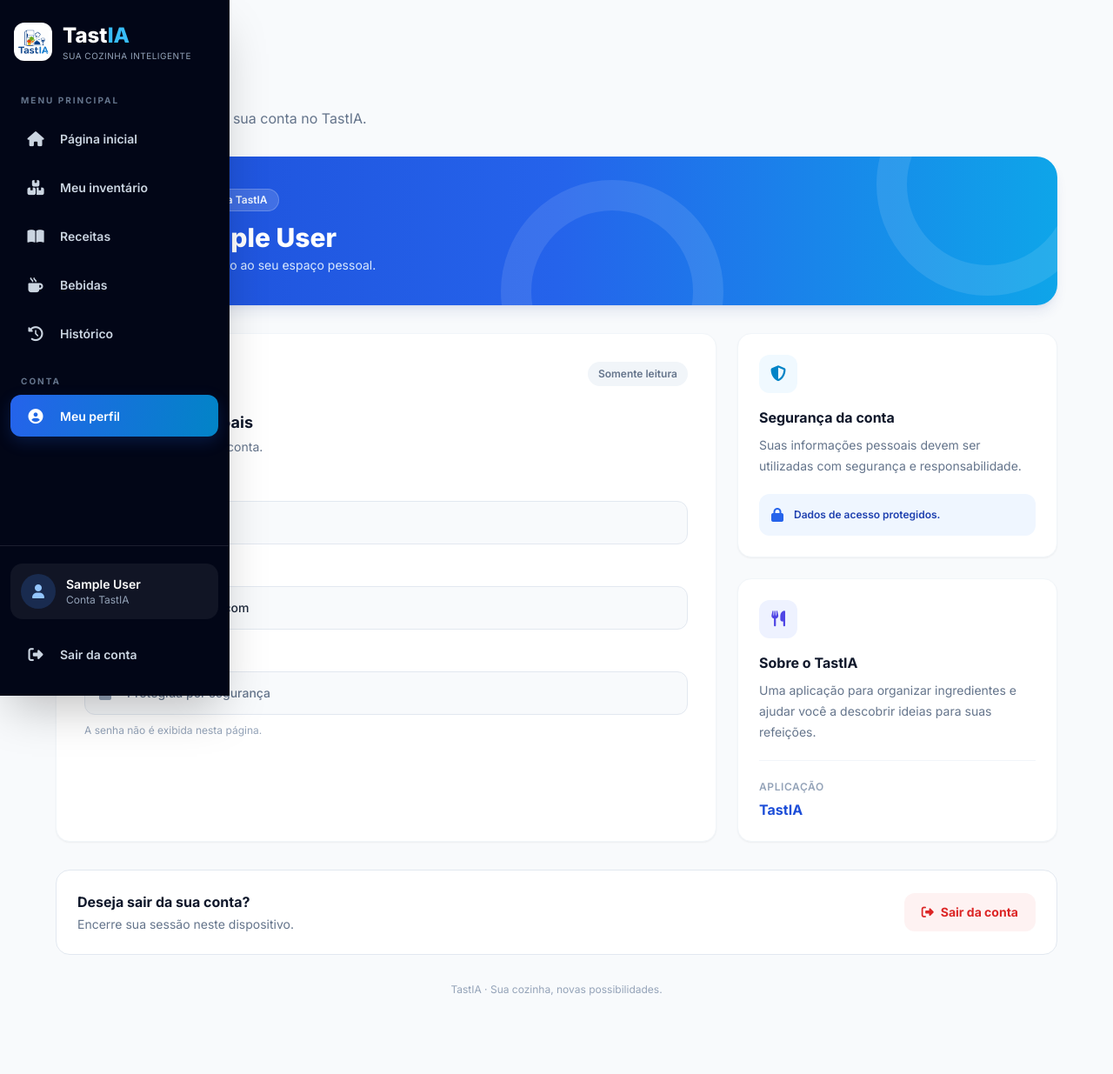
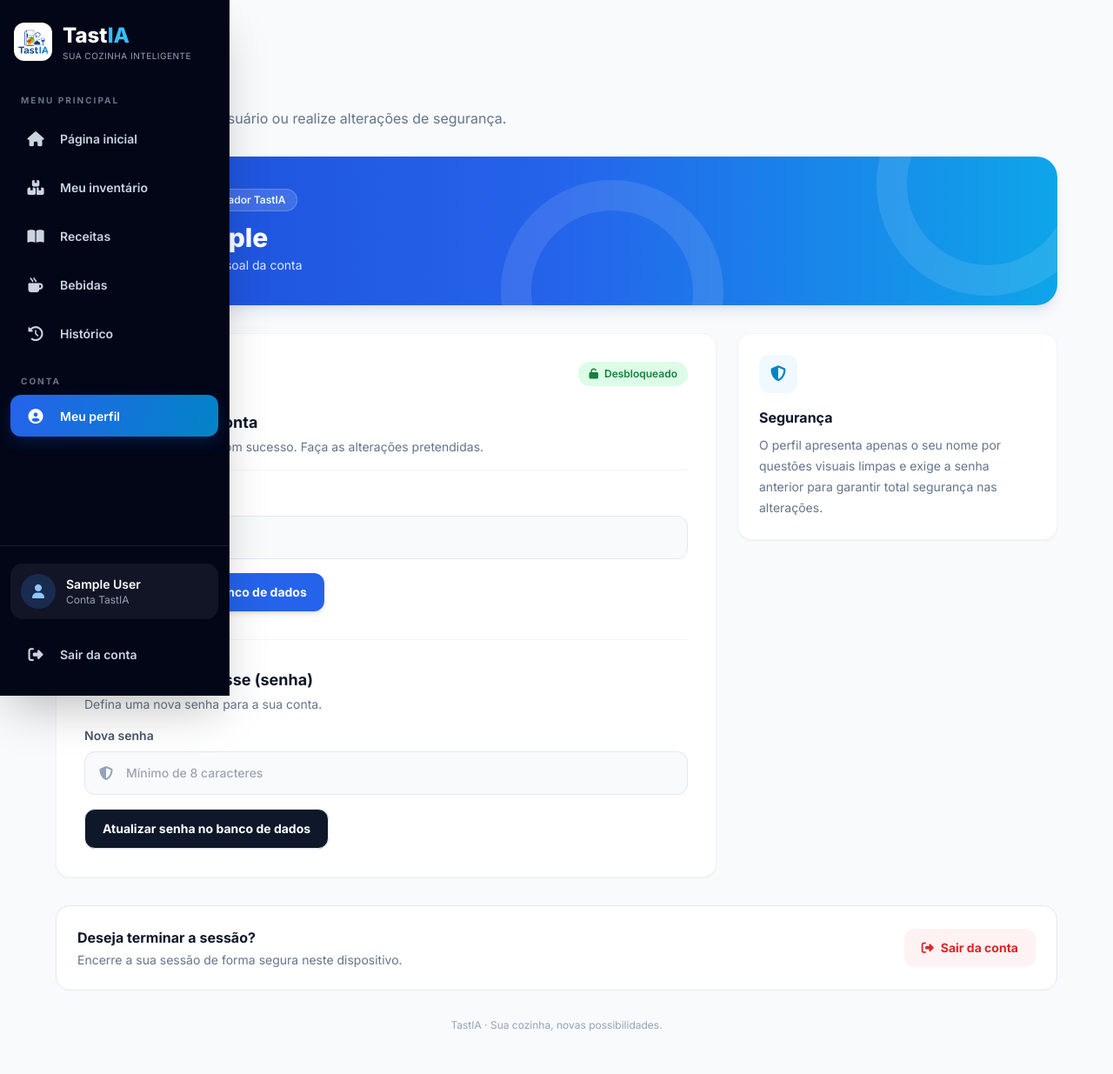
Before and after one commit to ReinaldoSD/PIEC_2_TastIA, a Flask app: page /perfil in a window 1280 px wide. Shown: the whole page at 87% size. Before the commit the page ends 1145 px from the top, so only its background shows below. Run offline with Flask 3, Linux system fonts and the light colour scheme; the visitor is signed in with stand-in values (Sample User, id 1); data comes from the database, SQL or seed files in the repository; some libraries are stand-ins or nearby versions.

Commit message:
Atualiza página de perfil com confirmação de senha e edição de nome

```diff
--- a/TastIA/src/templates/perfil.html
+++ b/TastIA/src/templates/perfil.html
@@ -4,28 +4,15 @@
     <meta charset="UTF-8">
     <meta name="viewport" content="width=device-width, initial-scale=1.0">
     <title>Meu perfil | TastIA</title>
-    <meta name="viewport" content="width=device-width, initial-scale=1.0">
     <script src="https://cdn.tailwindcss.com"></script>
     <link rel="stylesheet" href="https://cdnjs.cloudflare.com/ajax/libs/font-awesome/6.5.2/css/all.min.css">
     <link href="https://fonts.googleapis.com/css2?family=Inter:wght@400;500;600;700;800&display=swap" rel="stylesheet">
     <style>
-        body {
-            font-family: 'Inter', sans-serif;
-        }
-
-        .perfil-card {
-            animation: aparecer .5s ease-out;
-        }
-
+        body { font-family: 'Inter', sans-serif; }
+        .perfil-card { animation: aparecer .5s ease-out; }
         @keyframes aparecer {
-            from {
-                opacity: 0;
-                transform: translateY(14px);
-            }
-            to {
-                opacity: 1;
-                transform: translateY(0);
-            }
+            from { opacity: 0; transform: translateY(14px); }
+            to { opacity: 1; transform: translateY(0); }
         }
     </style>
 </head>
@@ -49,10 +36,25 @@
                 </h1>
 
                 <p class="mt-2 text-sm leading-6 text-slate-500 sm:text-base">
-                    Confira as informações da sua conta no TastIA.
+                    Visualize o seu nome de usuário ou realize alterações de segurança.
                 </p>
             </div>
 
+            <!-- Mensagens de Flash (Notificações) -->
+            {% with mensagens = get_flashed_messages(with_categories=true) %}
+                {% if mensagens %}
+                    <div class="mb-6 space-y-3">
+                        {% for categoria, mensagem in mensagens %}
+                            <div class="rounded-xl border p-4 text-sm {{ 'border-green-200 bg-green-50 text-green-800' if categoria == 'sucesso' else 'border-red-200 bg-red-50 text-red-700' }}">
+                                <i class="fa-solid {{ 'fa-circle-check' if categoria == 'sucesso' else 'fa-circle-exclamation' }} mr-2"></i>
+                                {{ mensagem }}
+                            </div>
+                        {% endfor %}
+                    </div>
+                {% endif %}
+            {% endwith %}
+
+            <!-- Cabeçalho (Exibe apenas o Nome do Usuário) -->
             <section class="perfil-card relative mb-8 overflow-hidden rounded-3xl bg-gradient-to-r from-blue-700 via-blue-600 to-sky-500 p-6 text-white shadow-lg shadow-blue-900/10 sm:p-9">
                 <div class="absolute -right-12 -top-24 h-64 w-64 rounded-full border-[35px] border-white/10"></div>
                 <div class="absolute -bottom-28 right-1/3 h-64 w-64 rounded-full border-[35px] border-white/10"></div>
@@ -65,15 +67,15 @@
                     <div>
                         <span class="inline-flex items-center gap-2 rounded-full border border-white/20 bg-white/15 px-3 py-1 text-xs font-semibold text-blue-50">
                             <i class="fa-solid fa-circle-check"></i>
-                            Conta TastIA
+                            Utilizador TastIA
                         </span>
 
                         <h2 class="mt-3 text-2xl font-extrabold sm:text-3xl">
-                            {{ session.get('usuario_nome', 'Usuário TastIA') }}
+                            {{ usuario.nome if usuario else session.get('usuario_nome', 'Usuário') }}
                         </h2>
 
                         <p class="mt-1 text-sm text-blue-100">
-                            Bem-vindo ao seu espaço pessoal.
+                            Área pessoal da conta
                         </p>
                     </div>
                 </div>
@@ -81,103 +83,129 @@
 
             <div class="grid grid-cols-1 gap-6 lg:grid-cols-3">
 
+                <!-- Coluna Principal -->
                 <section class="perfil-card rounded-2xl border border-slate-100 bg-white p-6 shadow-sm lg:col-span-2 sm:p-8">
-                    <div class="mb-6 flex items-start justify-between gap-4">
+
+                    {% if not session.get('perfil_autorizado') %}
+                        <!-- MODO 1: VISUALIZAÇÃO DO NOME E CONFIRMAÇÃO DE SEGURANÇA -->
+                        <div class="mb-6 flex items-start justify-between gap-4 border-b border-slate-100 pb-4">
                             <div>
                                 <div class="mb-3 flex h-11 w-11 items-center justify-center rounded-xl bg-blue-50 text-blue-600">
                                     <i class="fa-solid fa-id-card text-lg"></i>
                                 </div>
-                            <h3 class="text-lg font-bold text-slate-900">Informações pessoais</h3>
-                            <p class="mt-1 text-sm text-slate-500">Dados associados à sua conta.</p>
+                                <h3 class="text-lg font-bold text-slate-900">Nome do usuário</h3>
+                                <p class="mt-1 text-sm text-slate-500">Identificação atual da conta.</p>
                             </div>
-
                             <span class="rounded-full bg-slate-100 px-3 py-1.5 text-xs font-semibold text-slate-500">
-                            Somente leitura
+                                <i class="fa-solid fa-lock mr-1"></i> Protegido
                             </span>
                         </div>
 
-                    <div class="space-y-5">
+                        <div class="mb-8">
+                            <label class="block text-xs font-bold uppercase tracking-wider text-slate-400 mb-1">Nome cadastrado</label>
+                            <p class="text-base font-semibold text-slate-800 bg-slate-50 border border-slate-200 rounded-xl px-4 py-3">
+                                {{ usuario.nome if usuario else session.get('usuario_nome', '') }}
+                            </p>
+                        </div>
+
+                        <div class="rounded-2xl border border-amber-200 bg-amber-50 p-5">
+                            <div class="mb-3 flex items-center gap-2 text-amber-800 font-bold text-sm">
+                                <i class="fa-solid fa-triangle-exclamation"></i>
+                                Quer alterar o seu nome ou senha?
+                            </div>
+                            <p class="text-xs text-amber-700 mb-4 leading-relaxed">
+                                Insira a sua senha atual para confirmar a sua identidade e desbloquear os campos de alteração.
+                            </p>
+
+                            <form action="{{ url_for('confirmar_identidade') }}" method="POST" class="flex flex-col sm:flex-row gap-3">
+                                <div class="relative flex-1">
+                                    <i class="fa-solid fa-key absolute left-3.5 top-1/2 -translate-y-1/2 text-slate-400 text-sm"></i>
+                                    <input type="password" name="senha_confirmacao" required placeholder="Digite a sua senha atual"
+                                        class="w-full rounded-xl border border-slate-300 bg-white py-3 pl-10 pr-4 text-sm outline-none focus:border-blue-500">
+                                </div>
+                                <button type="submit" class="rounded-xl bg-blue-600 px-5 py-3 text-sm font-bold text-white shadow-md transition hover:bg-blue-700 shrink-0">
+                                    Confirmar senha
+                                </button>
+                            </form>
+                        </div>
+
+                    {% else %}
+                        <!-- MODO 2: DESBLOQUEADO (FORMULÁRIOS PARA ALTERAR NOME E SENHA NO BANCO DE DADOS) -->
+                        <div class="mb-6 flex items-start justify-between gap-4 border-b border-slate-100 pb-4">
                             <div>
-                            <label class="mb-2 block text-sm font-semibold text-slate-600">Nome</label>
-                            <div class="flex items-center gap-3 rounded-xl border border-slate-200 bg-slate-50 px-4 py-3.5">
+                                <div class="mb-3 flex h-11 w-11 items-center justify-center rounded-xl bg-green-50 text-green-600">
+                                    <i class="fa-solid fa-user-pen text-lg"></i>
+                                </div>
+                                <h3 class="text-lg font-bold text-slate-900">Alterar dados da conta</h3>
+                                <p class="mt-1 text-sm text-slate-500">Identidade confirmada com sucesso. Faça as alterações pretendidas.</p>
+                            </div>
+                            <span class="rounded-full bg-green-100 px-3 py-1.5 text-xs font-semibold text-green-700">
+                                <i class="fa-solid fa-unlock mr-1"></i> Desbloqueado
+                            </span>
+                        </div>
+
+                        <!-- Formulário para Alterar Nome -->
+                        <form action="{{ url_for('atualizar_nome') }}" method="POST" class="space-y-4">
+                            <div>
+                                <label for="nome" class="mb-2 block text-sm font-semibold text-slate-600">Novo nome de usuário</label>
+                                <div class="flex items-center gap-3 rounded-xl border border-slate-200 bg-slate-50 px-4 py-3.5 focus-within:border-blue-500 focus-within:bg-white transition">
                                     <i class="fa-regular fa-user w-5 text-slate-400"></i>
-                                <span class="min-w-0 break-words text-sm font-medium text-slate-800">
-                                    {{ session.get('usuario_nome', 'Não informado') }}
-                                </span>
+                                    <input type="text" id="nome" name="nome" value="{{ usuario.nome if usuario else session.get('usuario_nome', '') }}" required maxlength="100"
+                                        class="w-full bg-transparent text-sm font-medium text-slate-800 outline-none">
                                 </div>
                             </div>
 
+                            <button type="submit" class="rounded-xl bg-blue-600 px-5 py-3 text-sm font-bold text-white shadow-md transition hover:bg-blue-700">
+                                Atualizar nome no banco de dados
+                            </button>
+                        </form>
+
+                        <hr class="my-8 border-slate-100">
+
+                        <!-- Formulário para Alterar Senha -->
+                        <div class="mb-4">
+                            <h3 class="text-lg font-bold text-slate-900">Alterar palavra-passe (senha)</h3>
+                            <p class="mt-1 text-sm text-slate-500">Defina uma nova senha para a sua conta.</p>
+                        </div>
+
+                        <form action="{{ url_for('alterar_senha') }}" method="POST" class="space-y-4">
                             <div>
-                            <label class="mb-2 block text-sm font-semibold text-slate-600">E-mail</label>
-                            <div class="flex items-center gap-3 rounded-xl border border-slate-200 bg-slate-50 px-4 py-3.5">
-                                <i class="fa-regular fa-envelope w-5 text-slate-400"></i>
-                                <span class="min-w-0 break-all text-sm font-medium text-slate-800">
-                                    {{ session.get('usuario_email', 'Não informado') }}
-                                </span>
+                                <label for="nova_senha" class="mb-2 block text-sm font-semibold text-slate-600">Nova senha</label>
+                                <div class="flex items-center gap-3 rounded-xl border border-slate-200 bg-slate-50 px-4 py-3.5 focus-within:border-blue-500 focus-within:bg-white transition">
+                                    <i class="fa-solid fa-shield-halved w-5 text-slate-400"></i>
+                                    <input type="password" id="nova_senha" name="nova_senha" required minlength="8" placeholder="Mínimo de 8 caracteres"
+                                        class="w-full bg-transparent text-sm font-medium text-slate-800 outline-none">
                                 </div>
                             </div>
 
-                        <div>
-                            <label class="mb-2 block text-sm font-semibold text-slate-600">Senha</label>
-                            <div class="flex items-center gap-3 rounded-xl border border-slate-200 bg-slate-50 px-4 py-3.5">
-                                <i class="fa-solid fa-lock w-5 text-slate-400"></i>
-                                <span class="text-sm font-medium text-slate-500">
-                                    Protegida por segurança
-                                </span>
-                            </div>
-                            <p class="mt-2 text-xs leading-5 text-slate-400">
-                                A senha não é exibida nesta página.
-                            </p>
-                        </div>
-                    </div>
+                            <button type="submit" class="rounded-xl border border-slate-200 bg-slate-900 px-5 py-3 text-sm font-bold text-white shadow-sm transition hover:bg-slate-800">
+                                Atualizar senha no banco de dados
+                            </button>
+                        </form>
+                    {% endif %}
                 </section>
 
+                <!-- Coluna Lateral -->
                 <div class="space-y-6">
-
                     <section class="perfil-card rounded-2xl border border-slate-100 bg-white p-6 shadow-sm">
                         <div class="mb-4 flex h-11 w-11 items-center justify-center rounded-xl bg-sky-50 text-sky-600">
                             <i class="fa-solid fa-shield-halved text-lg"></i>
                         </div>
-
-                        <h3 class="font-bold text-slate-900">Segurança da conta</h3>
+                        <h3 class="font-bold text-slate-900">Segurança</h3>
                         <p class="mt-2 text-sm leading-6 text-slate-500">
-                            Suas informações pessoais devem ser utilizadas com segurança e responsabilidade.
+                            O perfil apresenta apenas o seu nome por questões visuais limpas e exige a senha anterior para garantir total segurança nas alterações.
                         </p>
-
-                        <div class="mt-5 flex items-center gap-3 rounded-xl bg-blue-50 p-3.5">
-                            <i class="fa-solid fa-lock text-blue-600"></i>
-                            <span class="text-xs font-semibold leading-5 text-blue-800">
-                                Dados de acesso protegidos.
-                            </span>
-                        </div>
                     </section>
-
-                    <section class="perfil-card rounded-2xl border border-slate-100 bg-white p-6 shadow-sm">
-                        <div class="mb-4 flex h-11 w-11 items-center justify-center rounded-xl bg-indigo-50 text-indigo-600">
-                            <i class="fa-solid fa-utensils text-lg"></i>
                 </div>
 
-                        <h3 class="font-bold text-slate-900">Sobre o TastIA</h3>
-                        <p class="mt-2 text-sm leading-6 text-slate-500">
-                            Uma aplicação para organizar ingredientes e ajudar você a descobrir ideias para suas refeições.
-                        </p>
-
-                        <div class="mt-5 border-t border-slate-100 pt-4">
-                            <span class="text-xs font-semibold uppercase tracking-wider text-slate-400">Aplicação</span>
-                            <p class="mt-1 font-bold text-blue-700">TastIA</p>
-                        </div>
-                    </section>
-
-                </div>
             </div>
 
             <div class="mt-8 flex flex-col items-start justify-between gap-4 rounded-2xl border border-slate-200 bg-white p-5 sm:flex-row sm:items-center sm:p-6">
                 <div>
-                    <h3 class="font-bold text-slate-900">Deseja sair da sua conta?</h3>
-                    <p class="mt-1 text-sm text-slate-500">Encerre sua sessão neste dispositivo.</p>
+                    <h3 class="font-bold text-slate-900">Deseja terminar a sessão?</h3>
+                    <p class="mt-1 text-sm text-slate-500">Encerre a sua sessão de forma segura neste dispositivo.</p>
                 </div>
-
-                <a href="{{ url_for('logout') }}" onclick="return confirm('Tem certeza de que deseja sair da sua conta?')" class="inline-flex items-center justify-center gap-2 rounded-xl bg-red-50 px-5 py-3 text-sm font-bold text-red-600 transition hover:bg-red-600 hover:text-white">
+                <a href="{{ url_for('logout') }}" onclick="return confirm('Tem certeza de que deseja sair?')" class="inline-flex items-center justify-center gap-2 rounded-xl bg-red-50 px-5 py-3 text-sm font-bold text-red-600 transition hover:bg-red-600 hover:text-white">
                     <i class="fa-solid fa-right-from-bracket"></i>
                     Sair da conta
                 </a>
```
Lines whose indentation alone changed are shown as unchanged.
